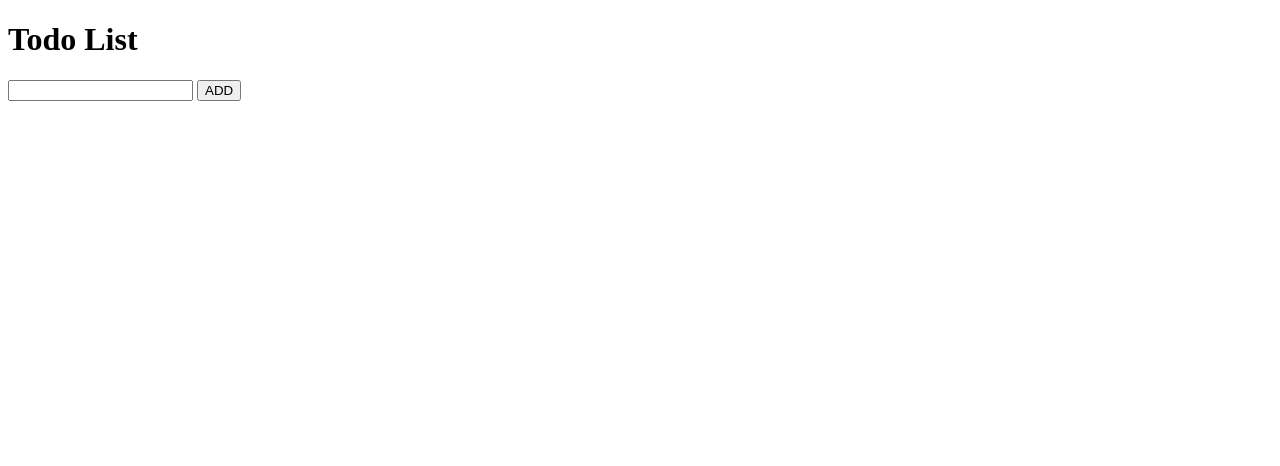
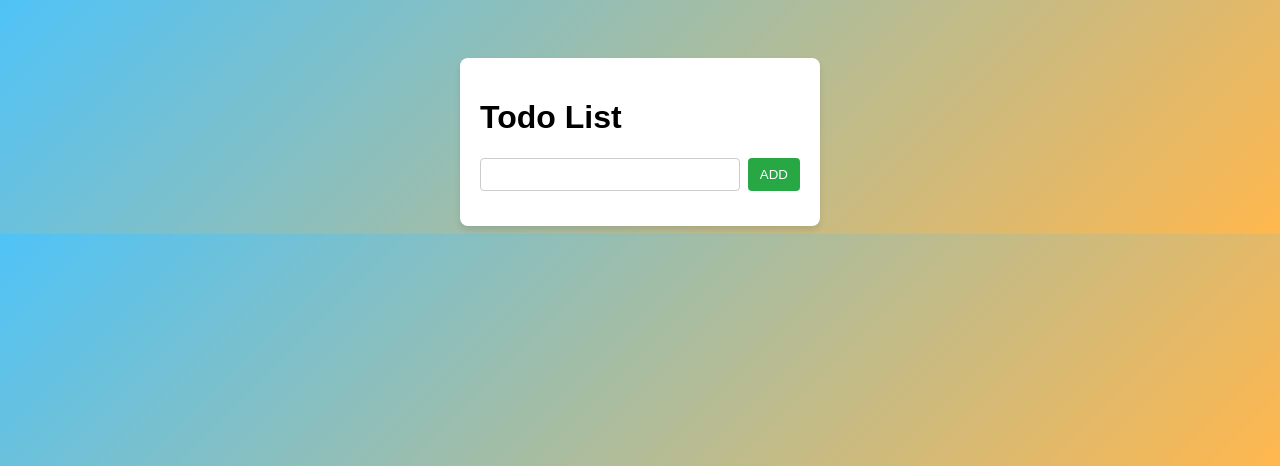
Before and after one commit to sidcoder121/Django, a Django app: page / in a window 1280 px wide. Shown: the top 466 px of the page. Run offline with Django 5.2, Linux system fonts and the light colour scheme.

Commit message:
complete the css of todo list

```diff
--- a/todolist/todolist/todolist/settings.py
+++ b/todolist/todolist/todolist/settings.py
@@ -11,6 +11,7 @@ https://docs.djangoproject.com/en/6.0/ref/settings/
 """
 
 from pathlib import Path
+import os
 
 # Build paths inside the project like this: BASE_DIR / 'subdir'.
 BASE_DIR = Path(__file__).resolve().parent.parent
@@ -115,3 +116,6 @@ USE_TZ = True
 # https://docs.djangoproject.com/en/6.0/howto/static-files/
 
 STATIC_URL = 'static/'
+STATICFILES_DIRS = [
+    BASE_DIR /'todolist'/ 'static',
+]
--- a/todolist/todolist/todolist/static/style.css
+++ b/todolist/todolist/todolist/static/style.css
@@ -0,0 +1,52 @@
+body {
+            font-family: Arial, sans-serif;
+            background: linear-gradient(135deg, #4fc3f7 0%, #ffb74d 100%);
+            display: flex;
+            justify-content: center;
+            padding-top: 50px;
+
+        }
+        .container {
+            background: #fff;
+            padding: 20px;
+            border-radius: 8px;
+            box-shadow: 0 4px 6px rgba(0, 0, 0, 0.1);
+            width: 320px;
+        }
+        .inputtask {
+            display: flex;
+            gap: 8px;
+            margin-bottom: 15px;
+        }
+        input[type="text"] {
+            flex: 1;
+            padding: 8px;
+            border: 1px solid #ccc;
+            border-radius: 4px;
+        }
+        button {
+            padding: 8px 12px;
+            background-color: #28a745;
+            color: white;
+            border: none;
+            border-radius: 4px;
+            cursor: pointer;
+        }
+        button:hover {
+            background-color: #218838;
+        }
+        .task-item {
+            display: flex;
+            justify-content: space-between;
+            align-items: center;
+            padding: 8px 0;
+            border-bottom: 1px solid #eee;
+        }
+        .delete-btn {
+            background-color: #dc3545;
+            padding: 4px 8px;
+            font-size: 12px;
+        }
+        .delete-btn:hover {
+            background-color: #c82333;
+        }
--- a/todolist/todolist/todolist/templates/index.html
+++ b/todolist/todolist/todolist/templates/index.html
@@ -1,28 +1,27 @@
+{% load static %}
 <!DOCTYPE html>
 <html lang="en">
 <head>
     <meta charset="UTF-8">
     <meta name="viewport" content="width=device-width, initial-scale=1.0">
     <title>Todo list</title>
+    <!-- Links to static/style.css or static/css/style.css -->
+    <link rel="stylesheet" href="{% static 'style.css' %}">
 </head>
 <body>
-    <div class = 'main'>
-        <div = 'container'>
+    <div class="main">
+        <div class="container">
             <h1>Todo List</h1>
-            <div class='taskbar'>
-                <div class='inputtask'>
+            <div class="taskbar">
+                <div class="inputtask">
                     <input type="text">
-                    <button id = 'addtask'>ADD</button>
+                    <button id="addtask">ADD</button>
                 </div>
-                <div class='showtask'>
+                <div class="showtask">
 
                 </div>
-
-
             </div>
         </div>
-
     </div>
-
 </body>
 </html>
```
